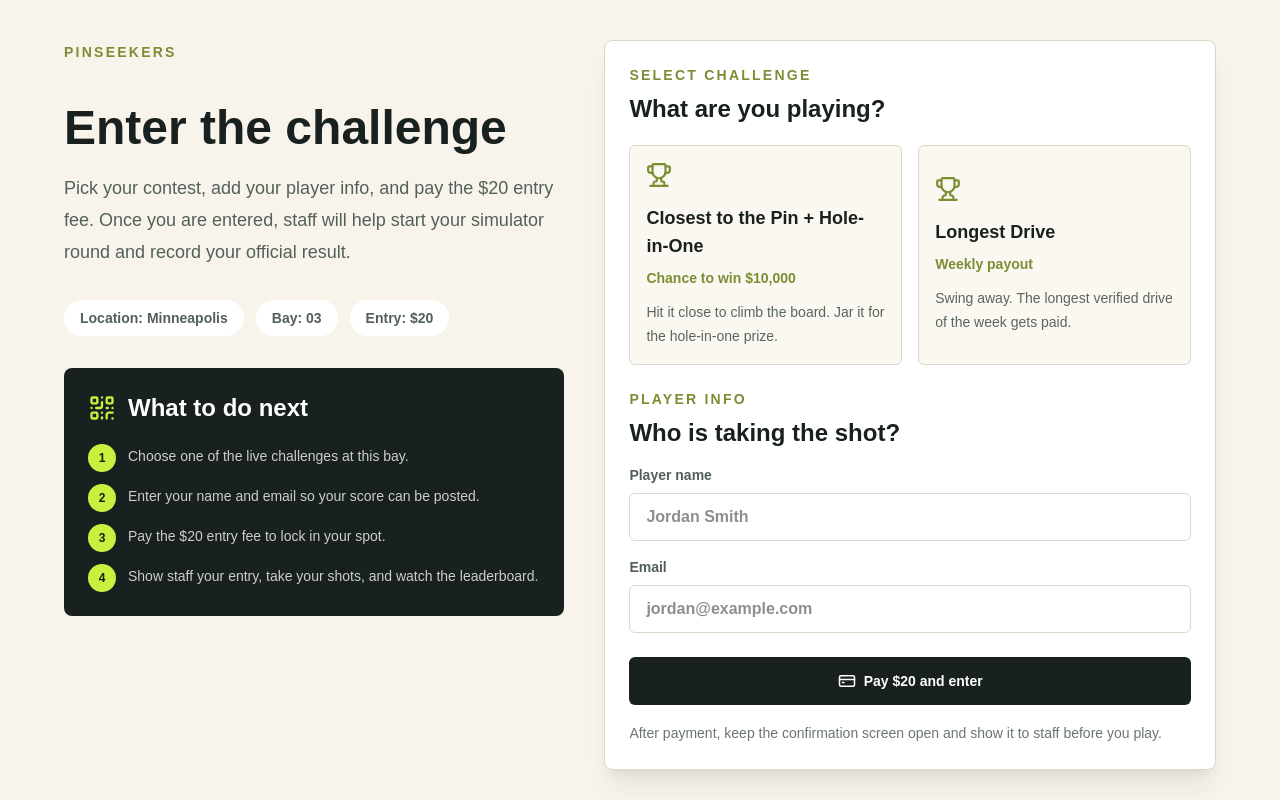
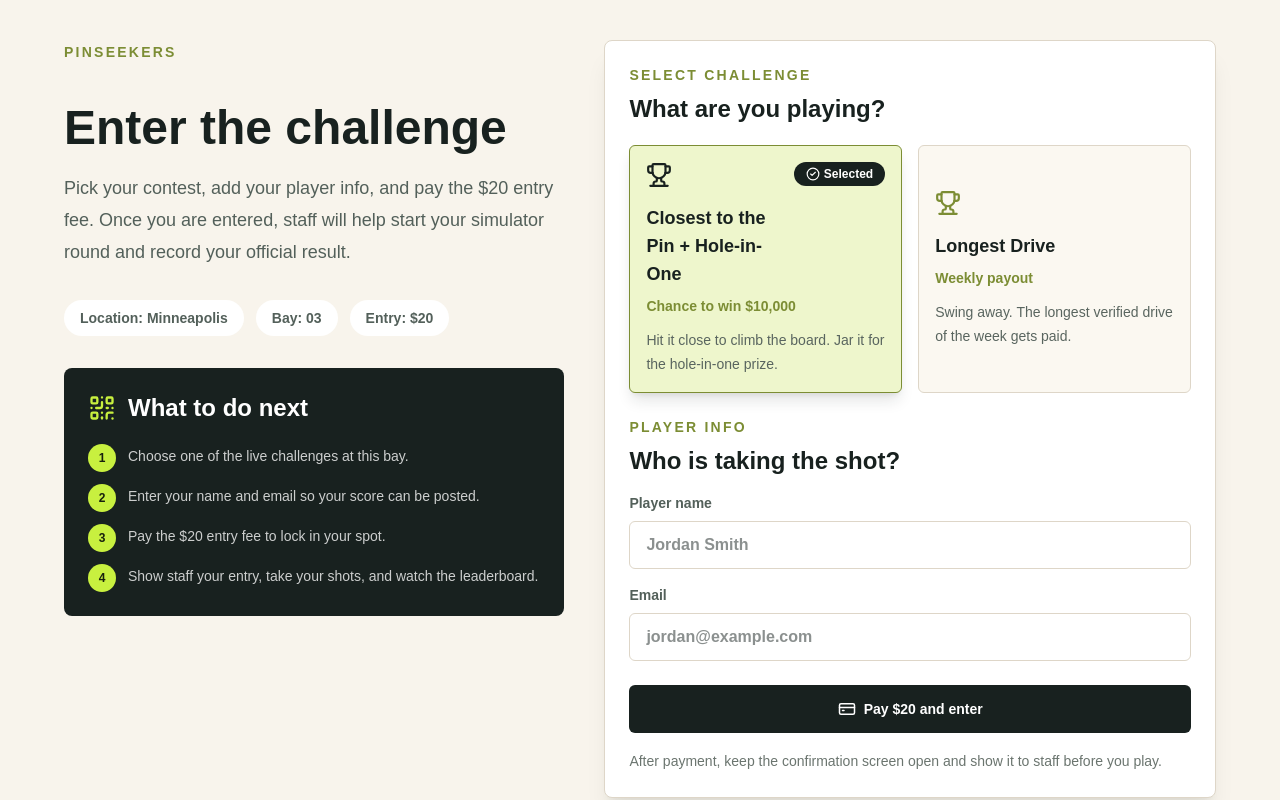
Before and after one commit to 8tw5kvtdxg-cmd/PinSeekersApp, a Next.js app: page /play in a window 1280 px wide. Shown: the top 800 px of the page. Built offline with nearby package versions, Linux system fonts and the light colour scheme.

Commit message:
Highlight selected challenge card

```diff
--- a/app/play/page.tsx
+++ b/app/play/page.tsx
@@ -1,4 +1,7 @@
+"use client";
+
 import Link from "next/link";
+import { useState } from "react";
 import {
   BadgeDollarSign,
   CheckCircle2,
@@ -7,6 +10,7 @@ import {
   Trophy,
   UserPlus,
 } from "lucide-react";
+import { cn } from "@/lib/utils";
 
 const signupSteps = [
   "Choose one of the live challenges at this bay.",
@@ -31,6 +35,8 @@ const challenges = [
 ];
 
 export default function PlayPage() {
+  const [selectedChallenge, setSelectedChallenge] = useState(challenges[0].name);
+
   return (
     <main className="min-h-screen bg-[#f8f4ec] px-6 py-10 text-[#18211f] sm:px-10">
       <div className="mx-auto grid max-w-6xl gap-10 lg:grid-cols-[0.9fr_1.1fr]">
@@ -84,13 +90,32 @@ export default function PlayPage() {
             <h2 className="mt-2 text-2xl font-black">What are you playing?</h2>
           </div>
           <div className="grid gap-4 sm:grid-cols-2">
-            {challenges.map((challenge) => (
+            {challenges.map((challenge) => {
+              const isSelected = selectedChallenge === challenge.name;
+
+              return (
                 <button
                   key={challenge.name}
-                className="min-h-44 rounded-md border border-[#ded6c8] bg-[#fbf8f1] p-4 text-left transition hover:border-[#7c8d34] hover:bg-[#f5efdF]"
+                  aria-pressed={isSelected}
+                  className={cn(
+                    "relative min-h-44 rounded-md border bg-[#fbf8f1] p-4 text-left transition hover:border-[#7c8d34] hover:bg-[#f5efdf] focus:outline-none focus:ring-2 focus:ring-[#7c8d34] focus:ring-offset-2",
+                    isSelected
+                      ? "border-[#7c8d34] bg-[#eef6cc] shadow-lg shadow-[#18211f]/12"
+                      : "border-[#ded6c8]",
+                  )}
+                  type="button"
+                  onClick={() => setSelectedChallenge(challenge.name)}
                 >
-                <Trophy className="text-[#7c8d34]" size={26} />
-                <span className="mt-4 block text-lg font-black">
+                  {isSelected ? (
+                    <span className="absolute right-4 top-4 inline-flex items-center gap-1 rounded-full bg-[#18211f] px-3 py-1 text-xs font-black text-white">
+                      <CheckCircle2 size={14} /> Selected
+                    </span>
+                  ) : null}
+                  <Trophy
+                    className={isSelected ? "text-[#18211f]" : "text-[#7c8d34]"}
+                    size={26}
+                  />
+                  <span className="mt-4 block pr-24 text-lg font-black">
                     {challenge.name}
                   </span>
                   <span className="mt-2 block text-sm font-black text-[#7c8d34]">
@@ -100,10 +125,12 @@ export default function PlayPage() {
                     {challenge.description}
                   </span>
                 </button>
-            ))}
+              );
+            })}
           </div>
 
           <form className="mt-6 grid gap-4">
+            <input name="challenge" type="hidden" value={selectedChallenge} />
             <div>
               <p className="text-sm font-black uppercase tracking-[0.16em] text-[#7c8d34]">
                 Player info
```
Lines whose indentation alone changed are shown as unchanged.
